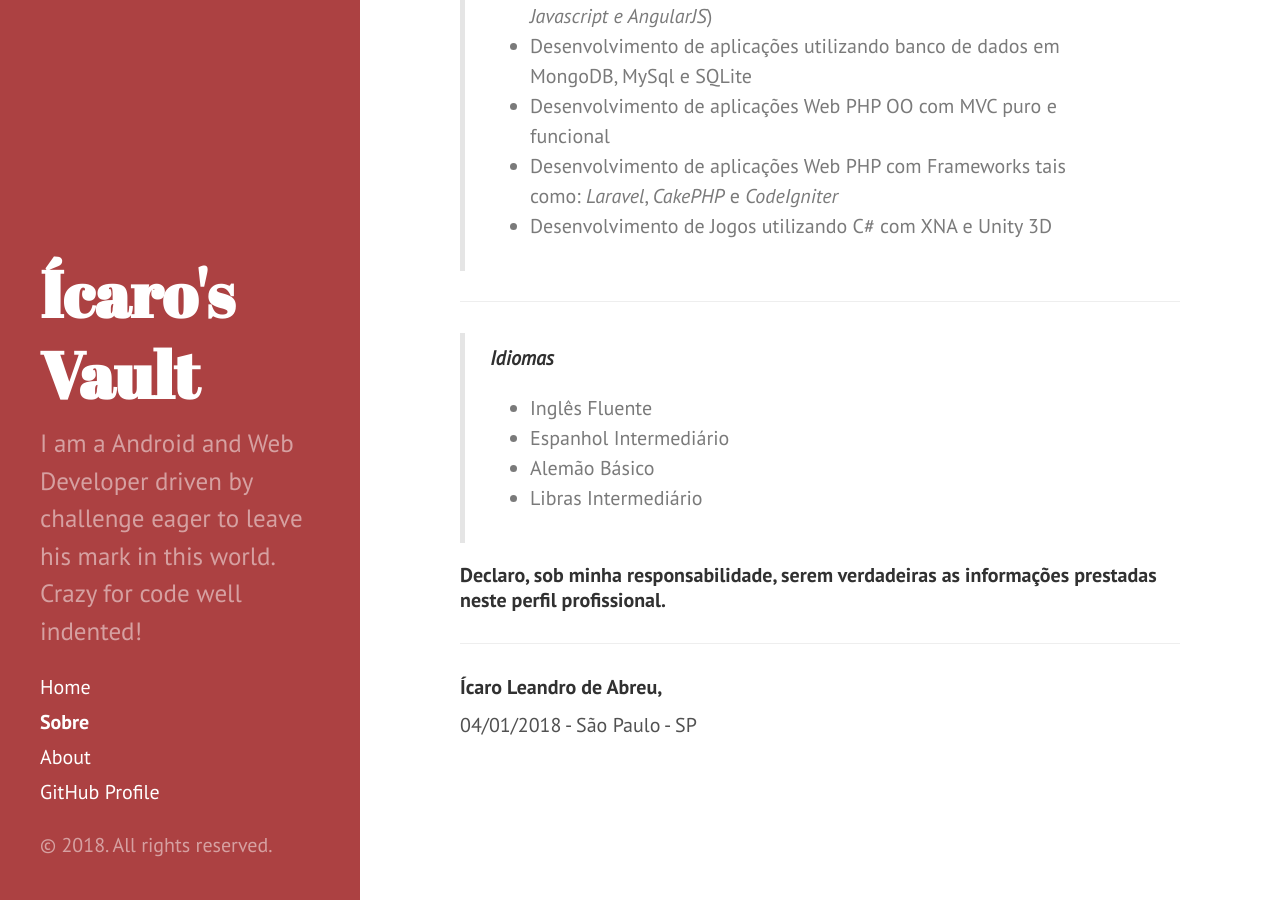
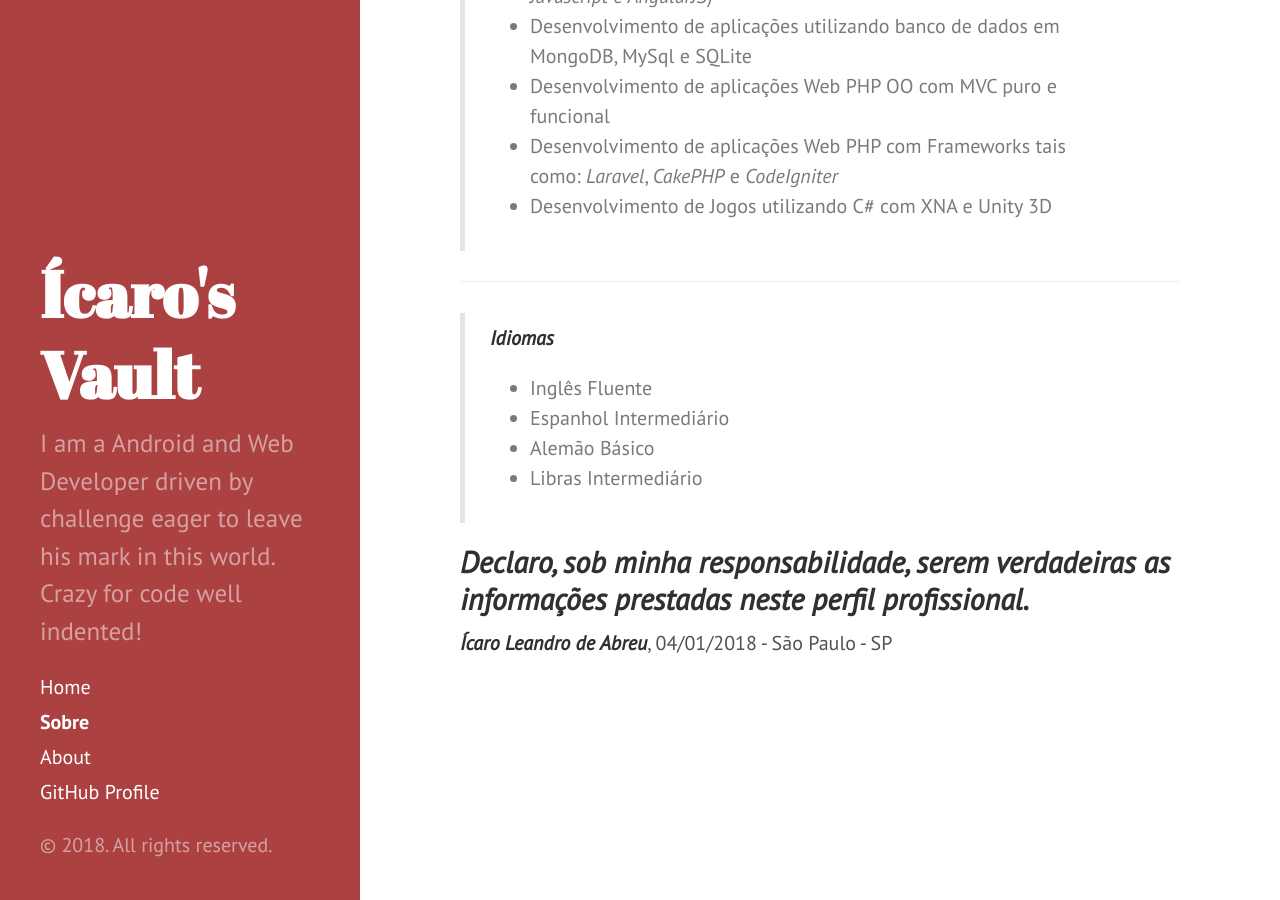
Before and after one commit to icaroabreu/icaroabreu.github.io, a Jekyll site: the page built from about-pt.md, in a window 1280 px wide and 900 px high, scrolled down 5149 px. Built offline with Jekyll 4.4.1, drawn with Linux system fonts in a browser that asks for light colours; Markdown is read by kramdown in place of the engine named in the settings; some of the changed text lies outside the part shown.

```diff
--- a/about-pt.md
+++ b/about-pt.md
@@ -6,8 +6,8 @@ title: Sobre
 ======
 <img src="/images/its_a_me.png" alt="It's a me Ícaro!" style="margin-left:auto;margin-right:auto" />
 
-#####Email: [icaro.abreu@live.com](mailto:icaro.abreu@live.com)
-#####Telefone: (11) 94646-5153
+>**Email**: [icaro.abreu@live.com](mailto:icaro.abreu@live.com)
+>**Telefone**: (11) 94646-5153
 
 ----------
 
@@ -135,7 +135,7 @@ Sou movido à desafio, sou autodidata, sou responsável e tenho boas habilidades
 >  - Libras Intermediário
 
 
-####Declaro, sob minha responsabilidade, serem verdadeiras as informações prestadas neste perfil profissional.
+***Declaro, sob minha responsabilidade, serem verdadeiras as informações prestadas neste perfil profissional.***
 ----------
-#####Ícaro Leandro de Abreu,
+***Ícaro Leandro de Abreu***,
 04/01/2018 - São Paulo - SP
```
